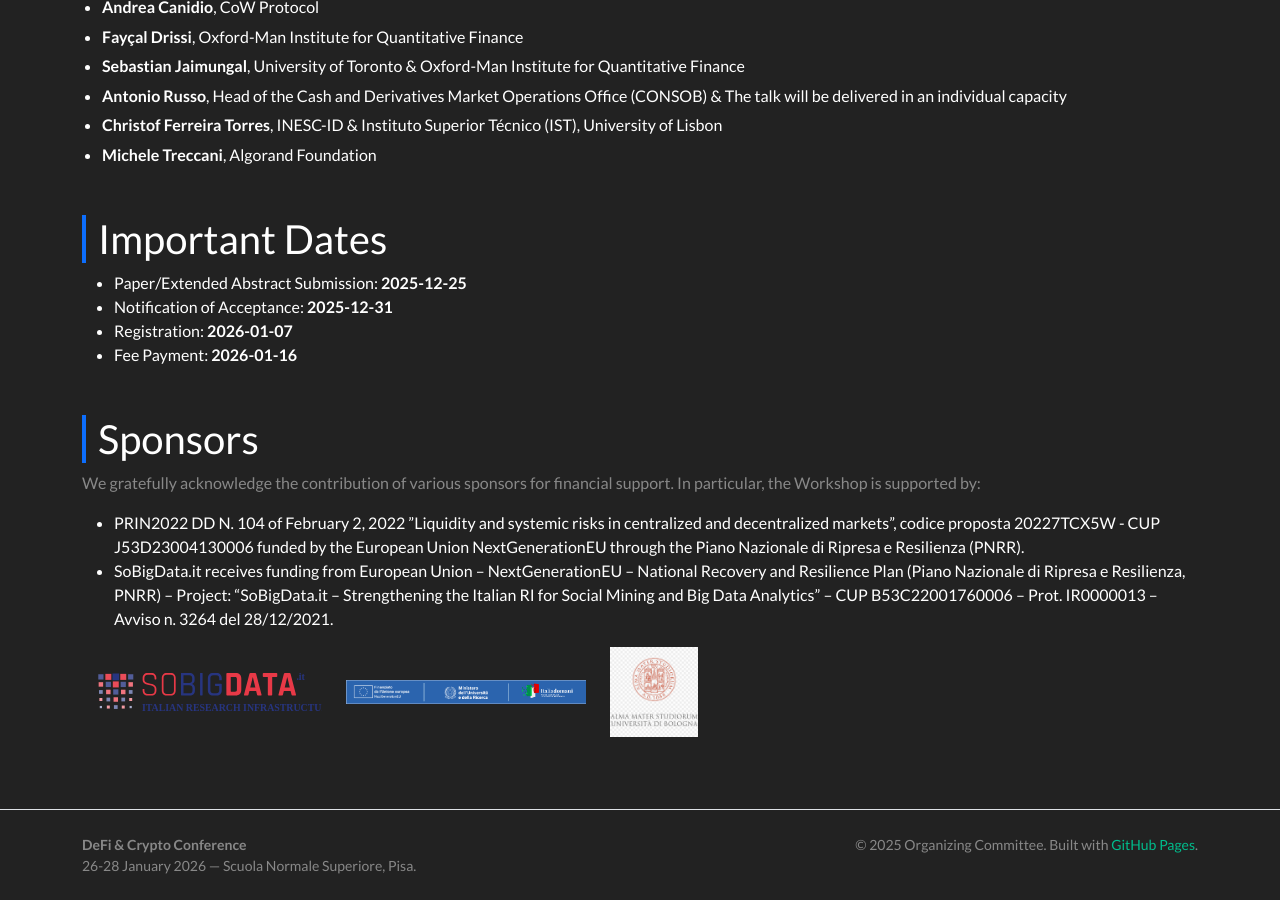
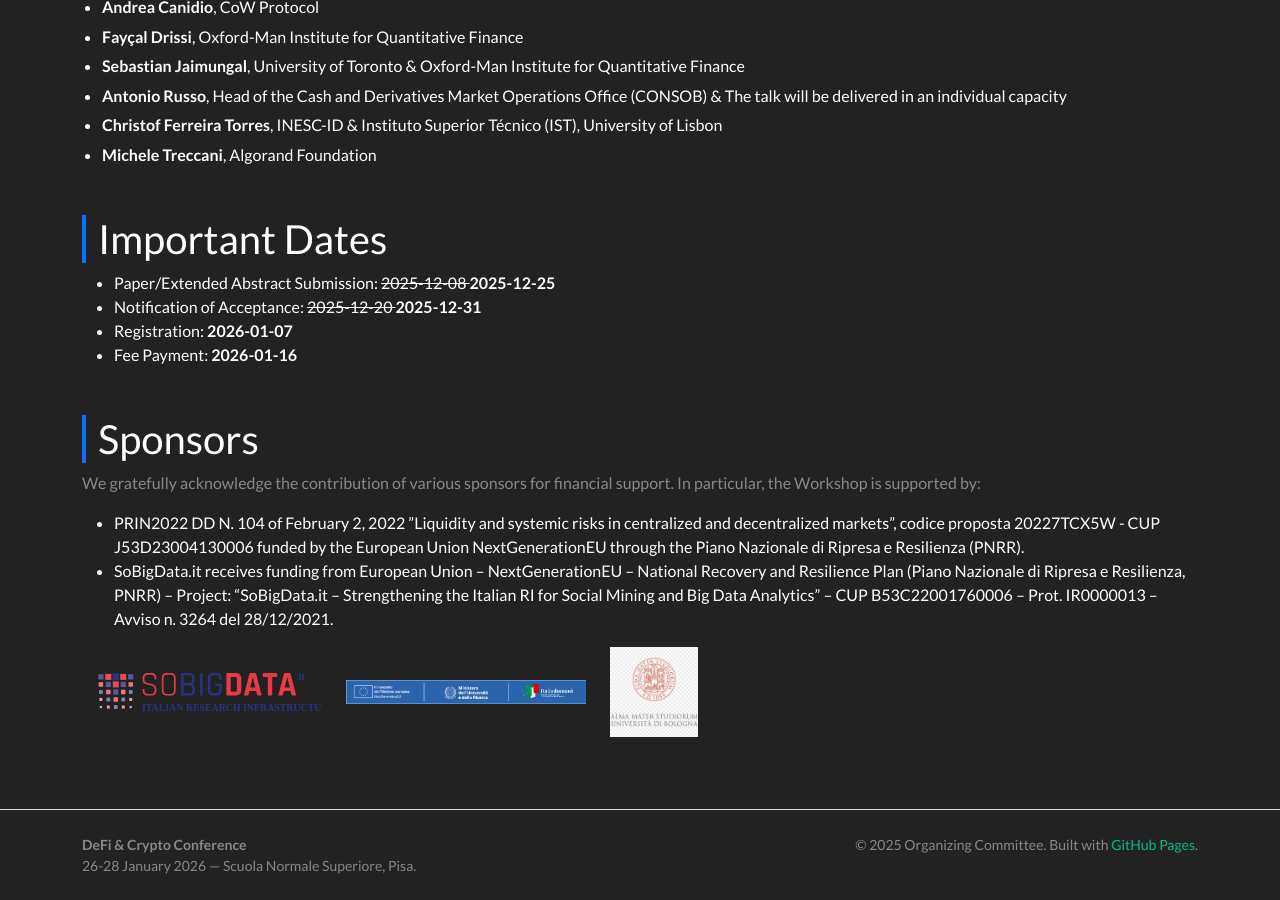
Before and after one commit to sns-defi/sns-defi.github.io, a Jekyll site: the page built from index.md, in a window 1280 px wide and 900 px high, scrolled down 1070 px. Built offline with Jekyll 4.4.1, drawn with Linux system fonts in a browser that asks for light colours; nearby versions of some CDN libraries.

Commit message:
Update index.md

```diff
--- a/index.md
+++ b/index.md
@@ -90,8 +90,11 @@ permalink: /
     <ul class="deadlines-list">
       {% for deadline in homepage_deadlines %}
         <li>
-          <!--<strong>{{ deadline.name }}</strong>-->
-           {{ deadline.name }}: <strong>{{ deadline.date }}</strong>
+          {% if deadline.prev %}
+            {{ deadline.name }}: <del>{{deadline.prev}}</del> <strong>{{ deadline.date }}</strong>
+          {% else %}
+            {{ deadline.name }}: <strong>{{ deadline.date }}</strong>
+          {% endif %}
         </li>
       {% endfor %}
         <!--<li>Paper/Extended Abstract Submission Deadline: <strong>2025-12-01</strong></li>-->
```
